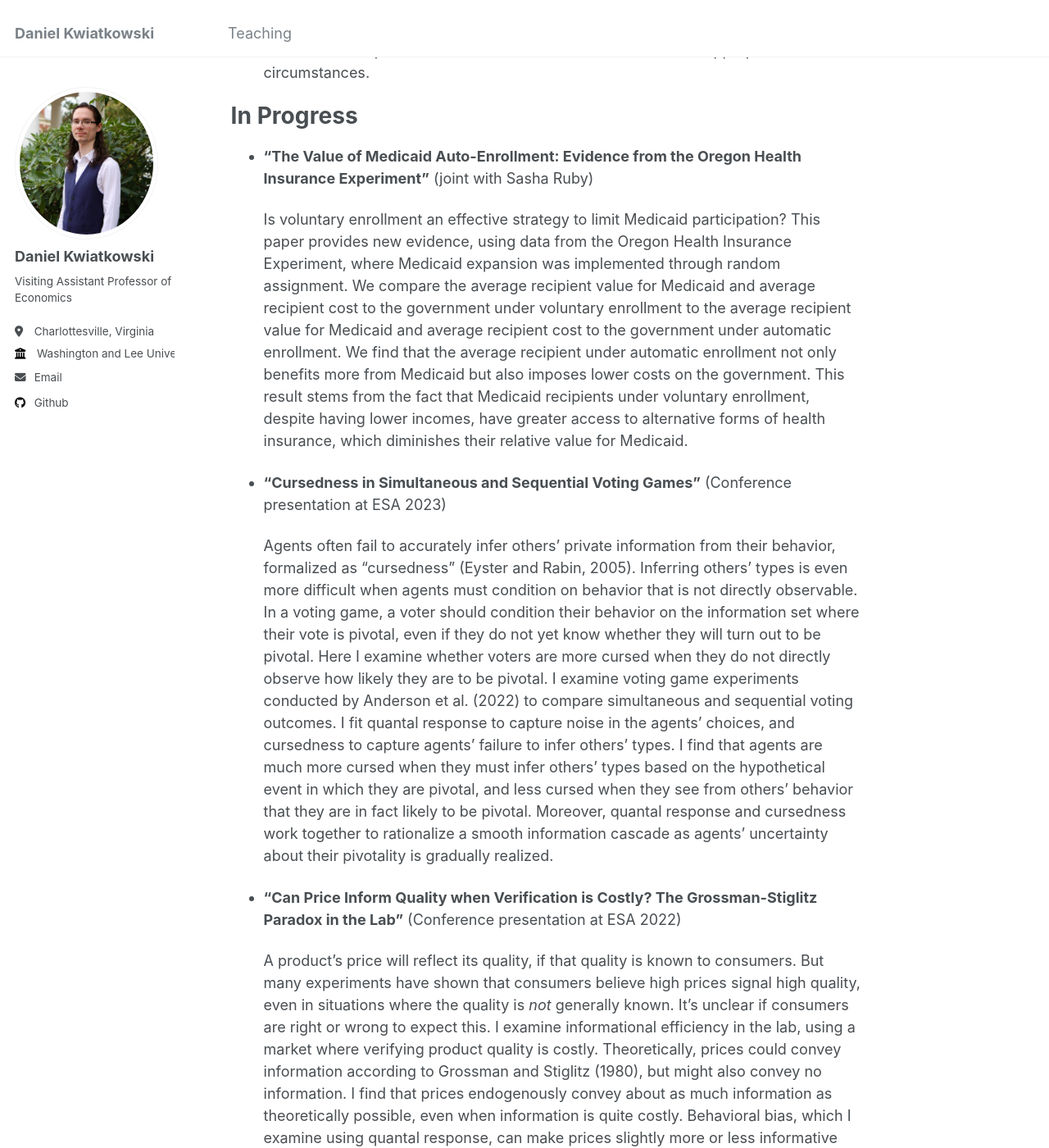
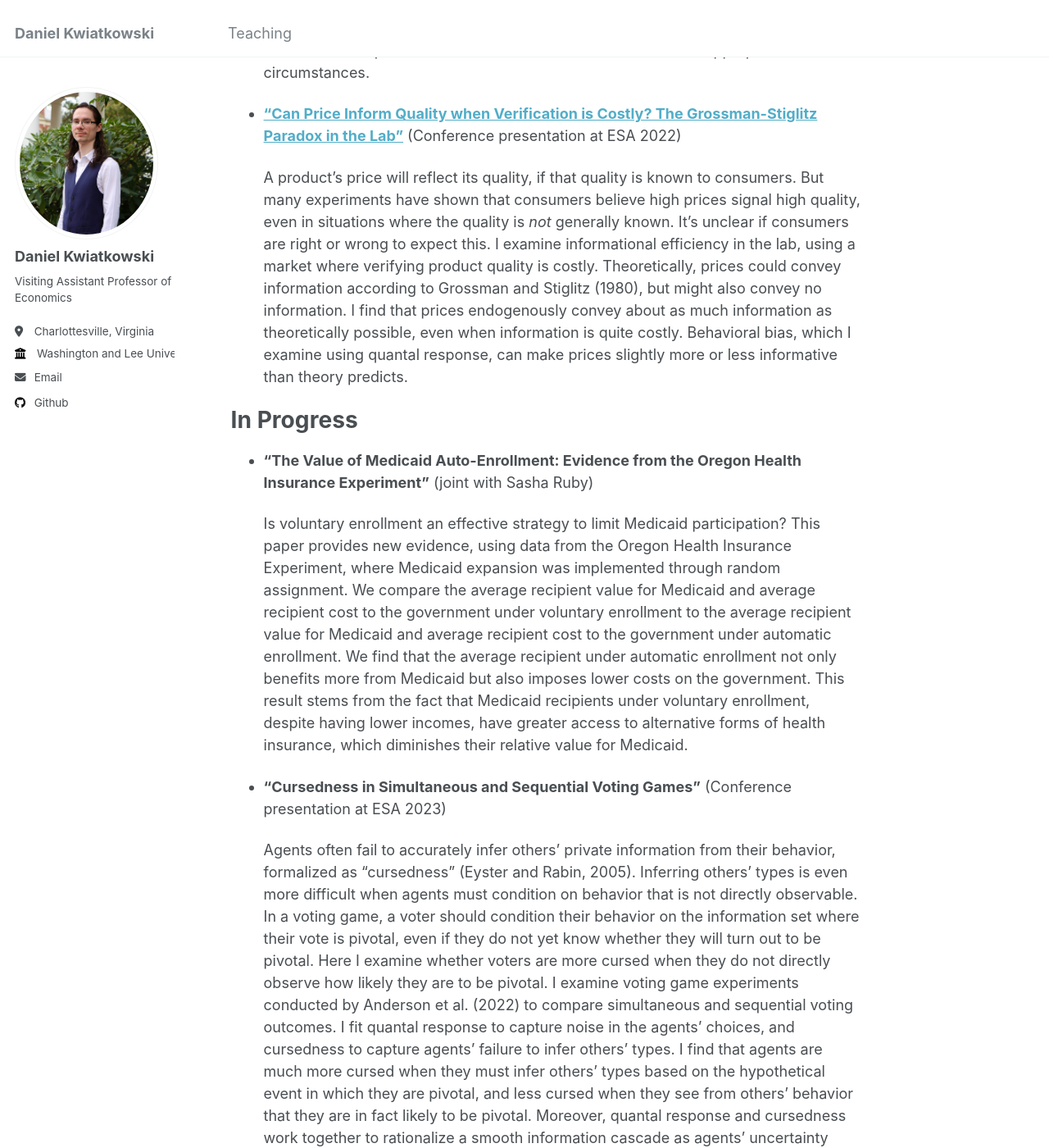
Before and after one commit to dvkwiat/dvkwiat.github.io, a Jekyll site: the page built from _pages/about.md, in a window 1280 px wide and 1400 px high, scrolled down 998 px. Shown: the whole window at 82% size. Built offline with Jekyll 4.4.1, drawn with Linux system fonts in a browser that asks for light colours; part of the change alters nothing that is shown; some of the changed text lies outside the part shown.

Commit message:
Update about.md

```diff
--- a/_pages/about.md
+++ b/_pages/about.md
@@ -21,6 +21,10 @@ Working Papers
 
   When analyzing data from experiments involving more than two treatments that can be ranked in terms predicted effect, it is natural to turn to statistical tests with directional alternative hypotheses. This paper uses Monte Carlo simulations to evaluate the power characteristics of the Directional Difference test, which has a test statistic defined as the sum of treatment differences for all pairs of sample observations in different treatments. When sample data are distributed according to familiar distributions like the normal, uniform, and logistic distributions, we find that the Directional Difference test is better able to detect treatment effects than the commonly used Jonckheere-Terpstra test. The Jonckheere-Terpstra test still performs best for heavy-tailed distributions. Experimenters wishing to exploit the informational content of multiple-treatment samples should consider replacing the Jonckheere-Terpstra test with the Directional Difference test in appropriate circumstances.
 
+* [**"Can Price Inform Quality when Verification is Costly? The Grossman-Stiglitz Paradox in the Lab"**](../files/priceinf.pdf)  (Conference presentation at ESA 2022)
+
+  A product’s price will reflect its quality, if that quality is known to consumers. But many experiments have shown that consumers believe high prices signal high quality, even in situations where the quality is *not* generally known. It’s unclear if consumers are right or wrong to expect this. I examine informational efficiency in the lab, using a market where verifying product quality is costly. Theoretically, prices could convey information according to Grossman and Stiglitz (1980), but might also convey no information. I find that prices endogenously convey about as much information as theoretically possible, even when information is quite costly. Behavioral bias, which I examine using quantal response, can make prices slightly more or less informative than theory predicts.
+
 In Progress
 ======
 * **"The Value of Medicaid Auto-Enrollment: Evidence from the Oregon Health Insurance Experiment"** (joint with Sasha Ruby)
@@ -30,7 +34,3 @@ In Progress
 * **"Cursedness in Simultaneous and Sequential Voting Games"** (Conference presentation at ESA 2023)
 
   Agents often fail to accurately infer others’ private information from their behavior, formalized as “cursedness” (Eyster and Rabin, 2005). Inferring others’ types is even more difficult when agents must condition on behavior that is not directly observable. In a voting game, a voter should condition their behavior on the information set where their vote is pivotal, even if they do not yet know whether they will turn out to be pivotal. Here I examine whether voters are more cursed when they do not directly observe how likely they are to be pivotal. I examine voting game experiments conducted by Anderson et al. (2022) to compare simultaneous and sequential voting outcomes. I fit quantal response to capture noise in the agents’ choices, and cursedness to capture agents’ failure to infer others’ types. I find that agents are much more cursed when they must infer others' types based on the hypothetical event in which they are pivotal, and less cursed when they see from others' behavior that they are in fact likely to be pivotal. Moreover, quantal response and cursedness work together to rationalize a smooth information cascade as agents' uncertainty about their pivotality is gradually realized.
-
-* **"Can Price Inform Quality when Verification is Costly? The Grossman-Stiglitz Paradox in the Lab"** (Conference presentation at ESA 2022)
-
-  A product’s price will reflect its quality, if that quality is known to consumers. But many experiments have shown that consumers believe high prices signal high quality, even in situations where the quality is *not* generally known. It’s unclear if consumers are right or wrong to expect this. I examine informational efficiency in the lab, using a market where verifying product quality is costly. Theoretically, prices could convey information according to Grossman and Stiglitz (1980), but might also convey no information. I find that prices endogenously convey about as much information as theoretically possible, even when information is quite costly. Behavioral bias, which I examine using quantal response, can make prices slightly more or less informative than theory predicts.
```
